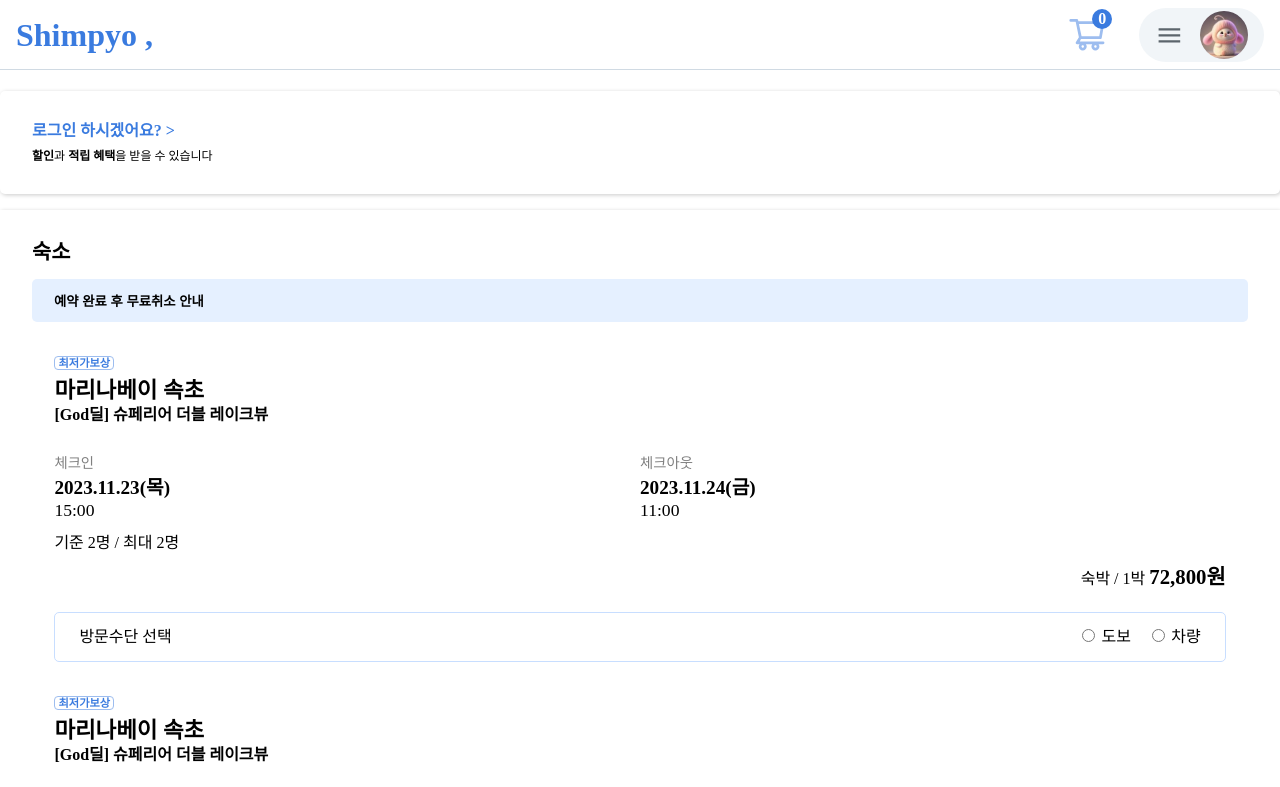
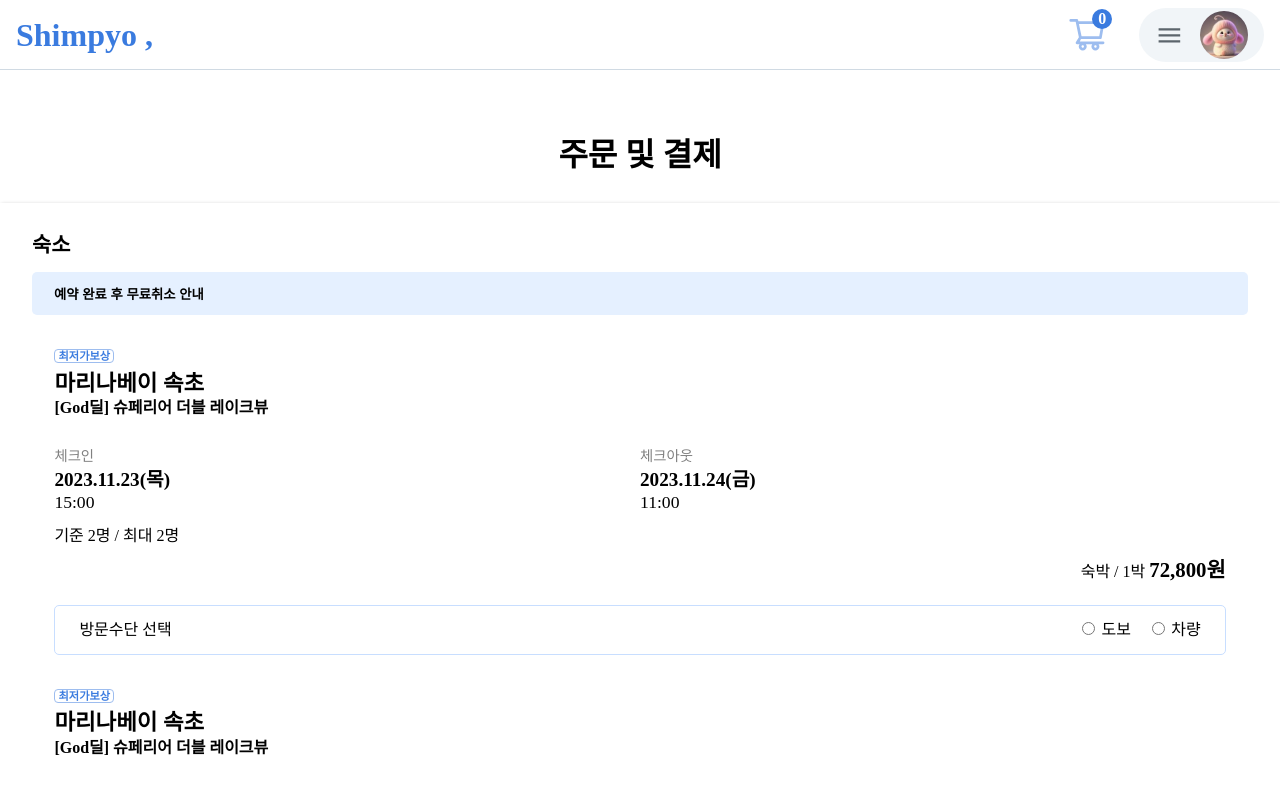
Before and after one commit to Shimpyo-House/Shimpyo_FE, a React (Vite) app: page /pay in a window 1280 px wide. Shown: the top 787 px of the page. Built offline with nearby package versions, Linux system fonts and the light colour scheme.

Commit message:
Feat: 주문 title 추가 및 로그인 권장 부분 삭제

```diff
--- a/src/components/layout/Pay/CheckBooking.tsx
+++ b/src/components/layout/Pay/CheckBooking.tsx
@@ -1,19 +1,20 @@
 // if !로그인  -> 로그인 하기 안내 /login으로 이동 navigate
 // 숙소 예약 완료 후 무료 취소 안내 토글
 // BookingInfo.tsx 컴포넌트가 여기서 쓰일거임
+
+// 로그인하시겠어요? 부분 주석 처리
 
 import { useState } from 'react';
 import { css } from '@emotion/react';
 import BookingInfo from './BookingInfo';
 
 const CheckBooking = () => {
-  // login은 값을 받아올 것 같음 코드 변경 예상
-  const [login] = useState(false);
+  // const [login] = useState(false);
   const [toggled, setToggled] = useState(false);
 
   return (
     <nav>
-      <div css={LoggedIn}>
+      {/* <div css={LoggedIn}>
         {login ? (
           <div css={LoggedInTo}>
             안녕하세요, <span>소유나</span> 님
@@ -26,7 +27,8 @@ const CheckBooking = () => {
             </div>
           </>
         )}
-      </div>
+      </div> */}
+      <h1 css={OrderTitle}>주문 및 결제</h1>
       <div css={Booking}>
         <h1>숙소</h1>
         <div css={Toggle}>
@@ -58,34 +60,43 @@ const CheckBooking = () => {
   );
 };
 
-const LoggedIn = css`
-  width: 100%;
-  padding: 2rem;
+// const LoggedIn = css`
+//   width: 100%;
+//   padding: 2rem;
 
-  margin-top: 1rem;
+//   margin-top: 1rem;
 
-  box-shadow: 1px 1px 4px 0px #cacaca;
-  border-radius: 5px;
-`;
+//   box-shadow: 1px 1px 4px 0px #cacaca;
+//   border-radius: 5px;
+// `;
 
-const LoggedInTo = css`
-  color: #3a7bdf;
-  font-weight: 900;
+// const LoggedInTo = css`
+//   color: #3a7bdf;
+//   font-weight: 900;
 
-  &:hover {
-    text-decoration: underline;
-    cursor: pointer;
-  }
-`;
+//   &:hover {
+//     text-decoration: underline;
+//     cursor: pointer;
+//   }
+// `;
 
-const LoggedInDes = css`
-  margin-top: 0.7rem;
+// const LoggedInDes = css`
+//   margin-top: 0.7rem;
 
-  font-size: 0.75rem;
+//   font-size: 0.75rem;
 
-  span {
-    font-weight: 900;
-  }
+//   span {
+//     font-weight: 900;
+//   }
+// `;
+
+const OrderTitle = css`
+  margin: 4rem 0 2rem;
+
+  display: flex;
+  justify-content: center;
+
+  font-size: 2rem;
 `;
 
 const Booking = css`
```
